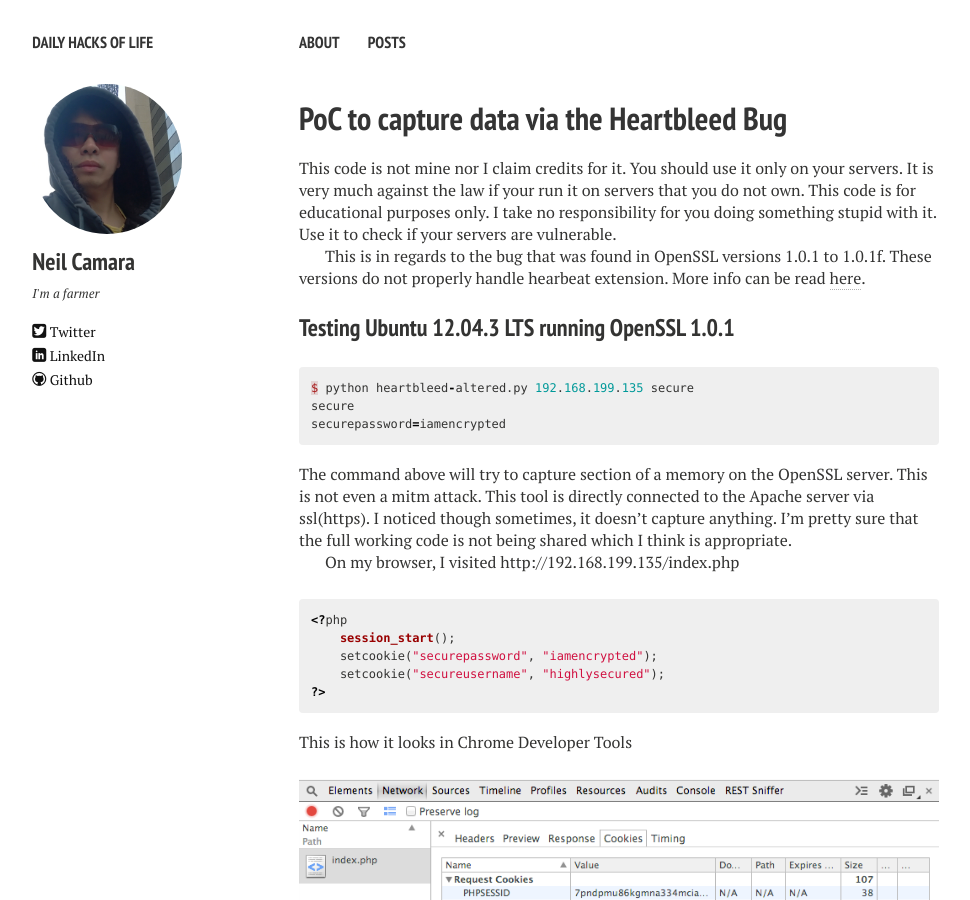
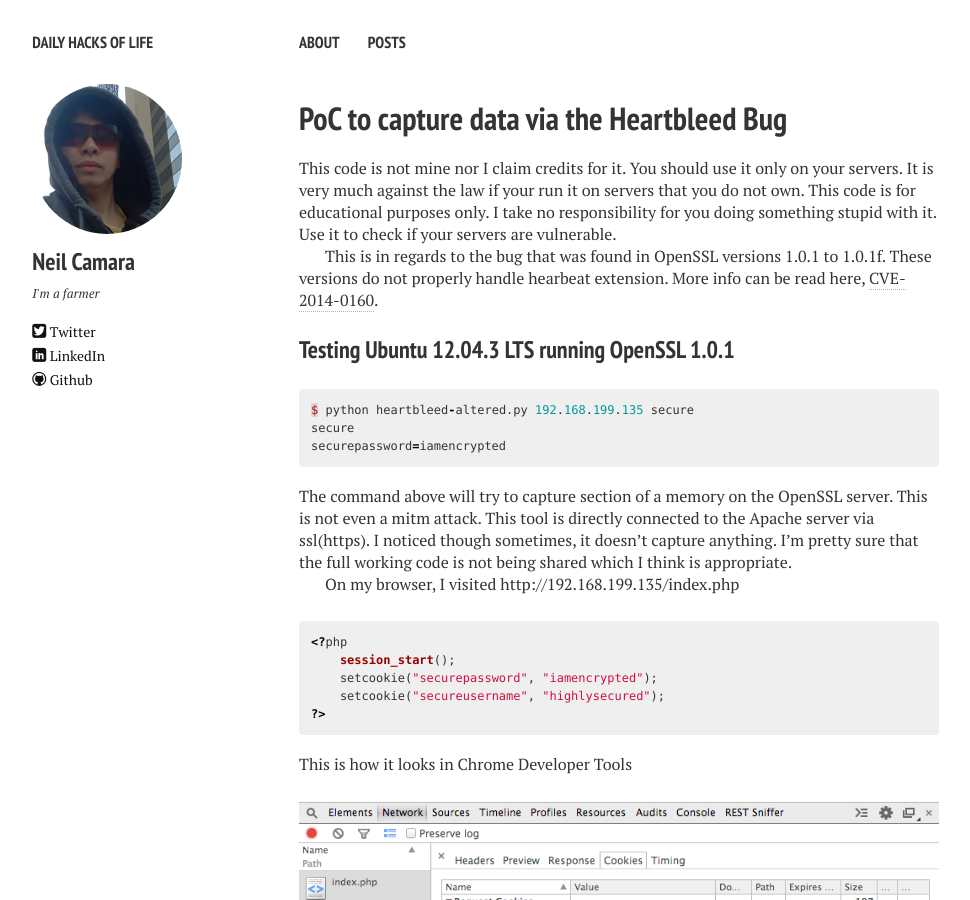
Before and after one commit to c0debreaker/c0debreaker.github.io, a Jekyll site: the page built from _posts/2014-04-08-heart-bleed-post.md, in a window 1280 px wide and 900 px high. Shown: the whole window, without its empty margins (21-991 px from the left). Built offline with Jekyll 4.4.1, drawn with Linux system fonts in a browser that asks for light colours; nearby versions of some CDN libraries.

Commit message:
CVE link mentioned

```diff
--- a/_posts/2014-04-08-heart-bleed-post.md
+++ b/_posts/2014-04-08-heart-bleed-post.md
@@ -8,7 +8,7 @@
 
 This code is not mine nor I claim credits for it. You should use it only on your servers. It is very much against the law if your run it on servers that you do not own. This code is for educational purposes only. I take no responsibility for you doing something stupid with it. Use it to check if your servers are vulnerable.
 
-This is in regards to the bug that was found in OpenSSL versions 1.0.1 to 1.0.1f. These versions do not properly handle hearbeat extension. More info can be read [here](https://cve.mitre.org/cgi-bin/cvename.cgi?name=CVE-2014-0160).
+This is in regards to the bug that was found in OpenSSL versions 1.0.1 to 1.0.1f. These versions do not properly handle hearbeat extension. More info can be read here, [CVE-2014-0160](https://cve.mitre.org/cgi-bin/cvename.cgi?name=CVE-2014-0160).
 
 ### Testing Ubuntu 12.04.3 LTS running OpenSSL 1.0.1
 
```
